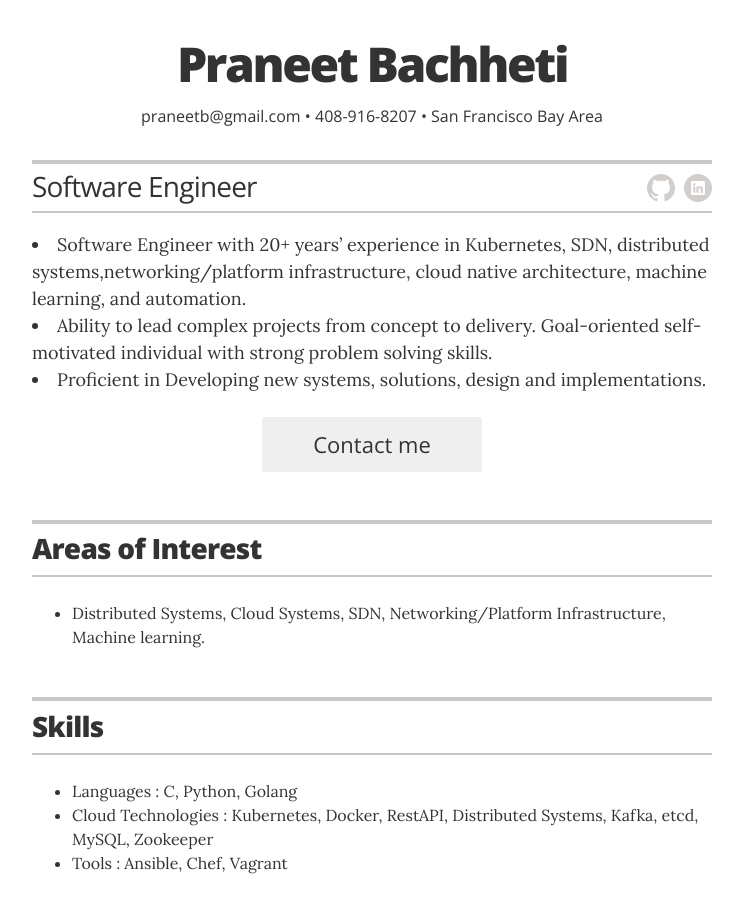
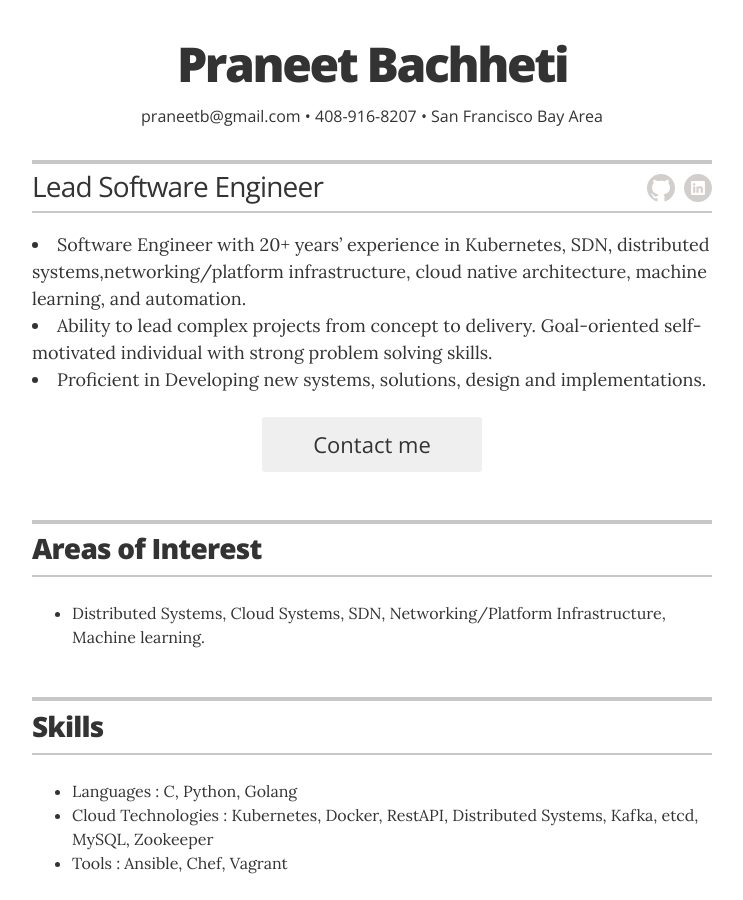
Before and after one commit to praneetb/praneetb.github.io, a Jekyll site: the page built from index.html, in a window 1280 px wide and 900 px high. Shown: the whole window, without its empty margins (268-1011 px from the left). Built offline with Jekyll 4.4.1, drawn with Linux system fonts in a browser that asks for light colours.

Commit message:
Change Title

```diff
--- a/_config.yml
+++ b/_config.yml
@@ -11,7 +11,7 @@ sass:
 # Resume settings
 resume_avatar:                  "false"
 resume_name:                    "Praneet Bachheti"
-resume_title:                   "Software Engineer"
+resume_title:                   "Lead Software Engineer"
 
 # used for the contact button in _layouts/resume.html
 resume_contact_email:           "praneetb@gmail.com"
```
